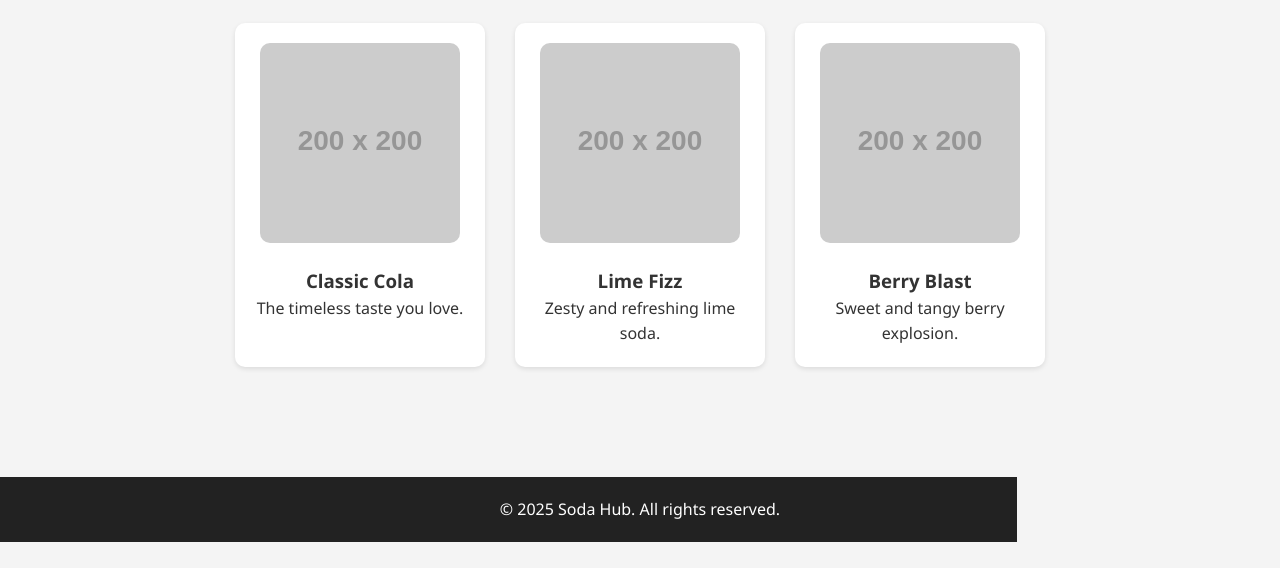
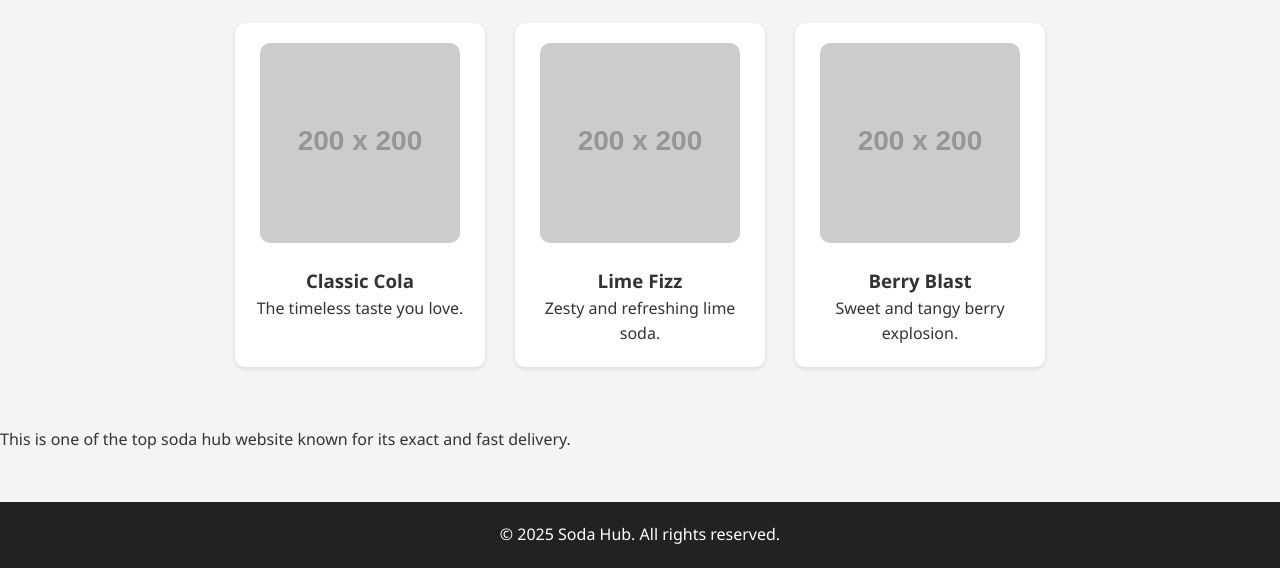
Before and after one commit to sheranmanikanta17-sys/Mani, a plain HTML site: page index.html in a window 1280 px wide. Shown: the part 610-1178 px from the top of the page. Before the commit the page ends 1152 px from the top, so only its background shows below. Drawn offline with Linux system fonts and the light colour scheme; placeholder pictures from the web are drawn by us.

Commit message:
Update index.html

```diff
--- a/index.html
+++ b/index.html
@@ -53,6 +53,7 @@
       </div>
     </div>
   </section>
+  <p>This is one of the top soda hub website known for its exact and fast delivery.</p>
 
   <!-- Footer -->
   <footer>
```
